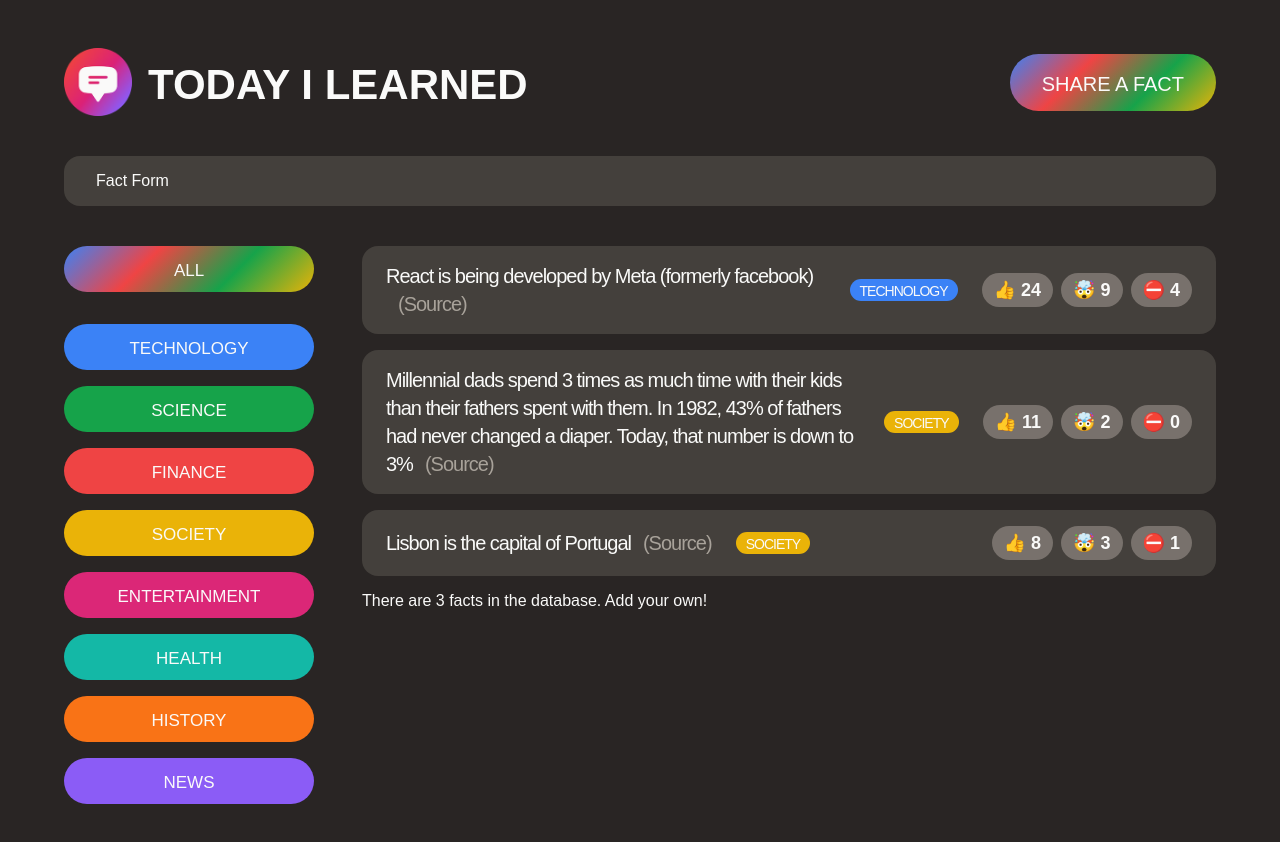
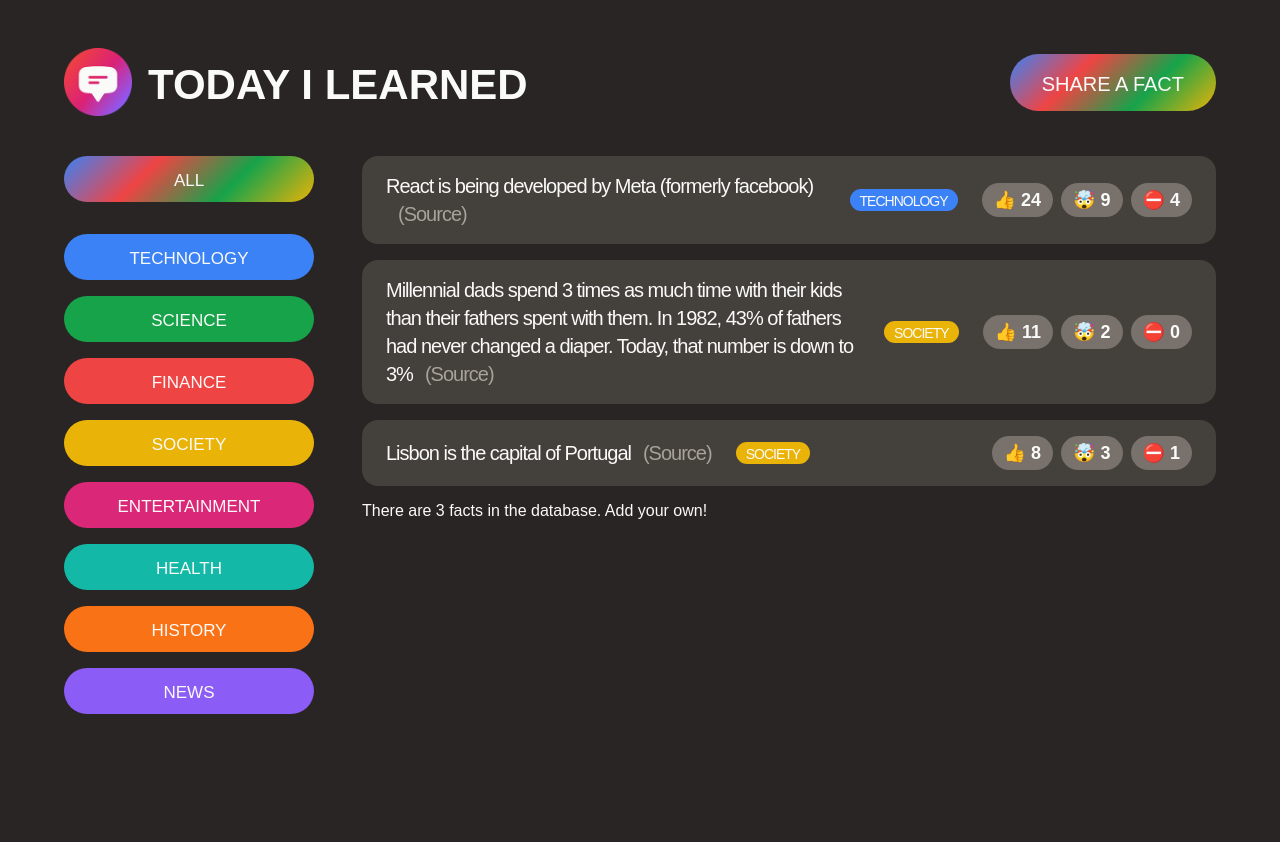
Before and after one commit to mxmcv/Discovery-Hub, a React (Create React App) app: page / in a window 1280 px wide. Shown: the top 842 px of the page. After the commit the page ends 800 px from the top, so only its background shows below. Built offline with nearby package versions, Linux system fonts and the light colour scheme; a web font is replaced by a local one.

Commit message:
adding form animation

```diff
--- a/src/App.js
+++ b/src/App.js
@@ -1,3 +1,4 @@
+import { useState } from 'react';
 import './styles.css';
 
 const initialFacts = [
@@ -34,7 +35,21 @@
   },
 ];
 
+// function Counter() {
+//   const [count, setCount] = useState(0);
+//   return (
+//     <div>
+//       <span style={{ fontSize: '40px' }}>{count}</span>
+//       <button className="btn btn-large" onClick={() => setCount((c) => c + 1)}>
+//         +1
+//       </button>
+//     </div>
+//   );
+// }
+
 function App() {
+  const [showForm, setShowForm] = useState(false);
+
   const appTitle = 'Today I Learned';
 
   return (
@@ -45,10 +60,16 @@
           <img src="logo.png" alt="Today I Learned Logo" />
           <h1>{appTitle}</h1>
         </div>
-        <button className="btn btn-large btn-open">Share a fact</button>
+        <button
+          className="btn btn-large btn-open"
+          onClick={() => setShowForm((show) => !show)}
+        >
+          Share a fact
+        </button>
       </header>
 
-      <NewFactForm />
+      {showForm ? <NewFactForm /> : null}
+
       <main className="main">
         <CategoryFilter />
         <FactList />
```
